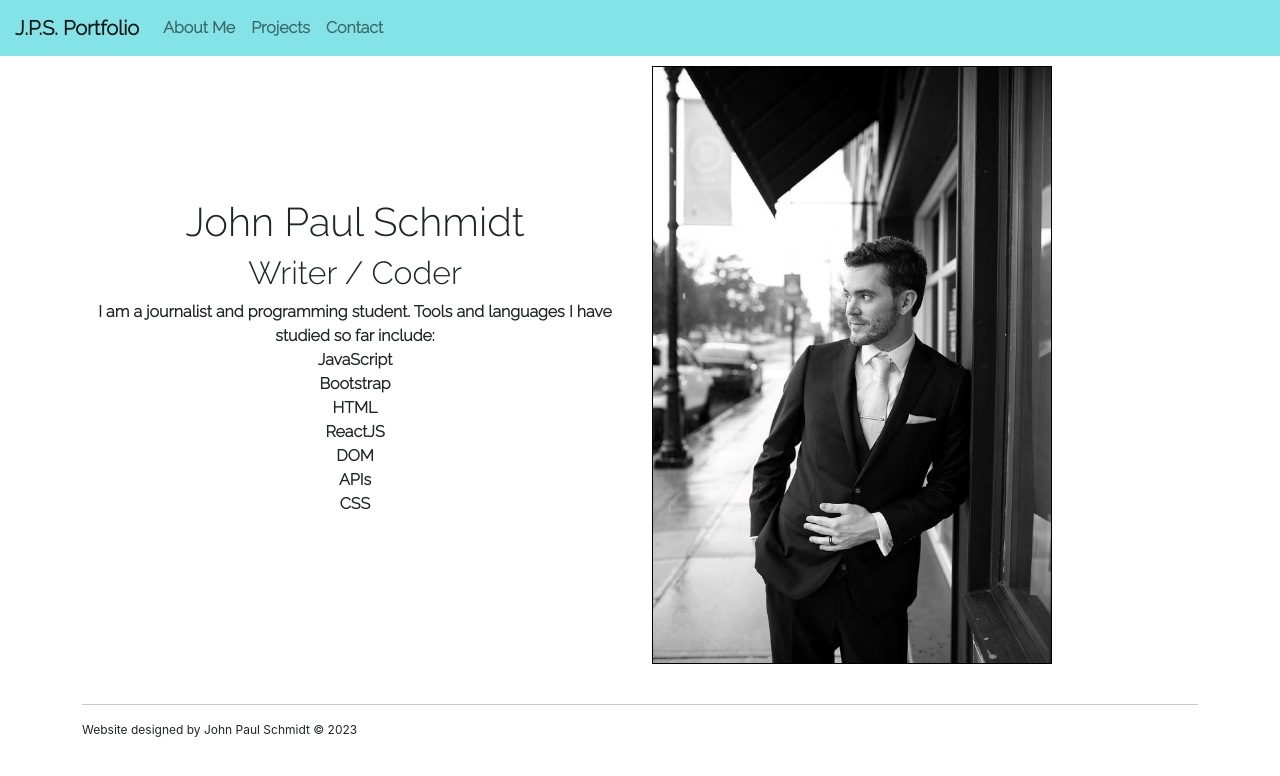
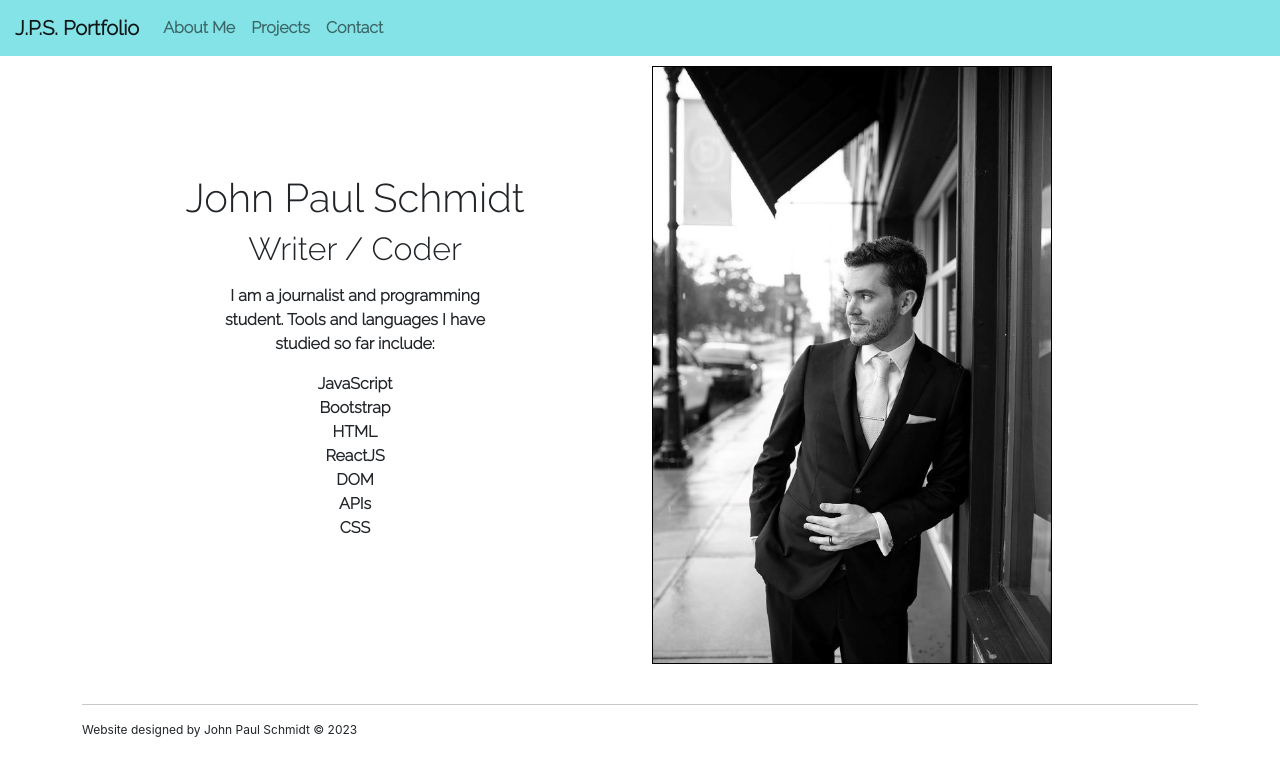
Before and after one commit to ZioXerXes/JPS-Website, a React (Create React App) app: page / in a window 1280 px wide. Shown: the top 776 px of the page. Built offline with nearby package versions, Linux system fonts and the light colour scheme.

Commit message:
first draft done

```diff
--- a/src/About.js
+++ b/src/About.js
@@ -8,9 +8,12 @@ const About = () => {
           <div className="text-center">
             <h1 className="text-center">John Paul Schmidt</h1>
             <h2 className="text-center">Writer / Coder</h2>
-            <div className="about-me-text">
-              <p className="raleway text-center">I am a journalist and programming student. Tools and languages I have studied so far include:</p>
-              <ul className="raleway">
+            <div className="about-me-text text-center">
+              <div className="row mt-3">
+                <div className="col-3"></div>
+                <p className="col-6 raleway text-center">I am a journalist and programming student. Tools and languages I have studied so far include:</p>
+                <div className="col-3"></div>
+                <ul className="col-12 raleway mt-3">
                   <li>JavaScript</li>
                   <li>Bootstrap</li>
                   <li>HTML</li>
@@ -19,6 +22,7 @@ const About = () => {
                   <li>APIs</li>
                   <li>CSS</li>
                 </ul>
+              </div>
             </div>
           </div>
         </div>
--- a/src/App.js
+++ b/src/App.js
@@ -15,7 +15,7 @@ const Navbar = () => {
   return (
     <div>
       <nav className="navbar fixed-left navbar-expand-md navbar-light">
-        <a className="navbar-brand raleway title-card" href="#">J.P.S. Portfolio</a>
+        <a className="navbar-brand raleway title-card" href="/">J.P.S. Portfolio</a>
         <button className="navbar-toggler" type="button" data-toggle="collapse" data-target="#navbarSupportedContent" aria-controls="navbarSupportedContent" aria-expanded="false" aria-label="Toggle navigation">
           <span className="navbar-toggler-icon"></span>
         </button>
```
Lines whose indentation alone changed are shown as unchanged.
